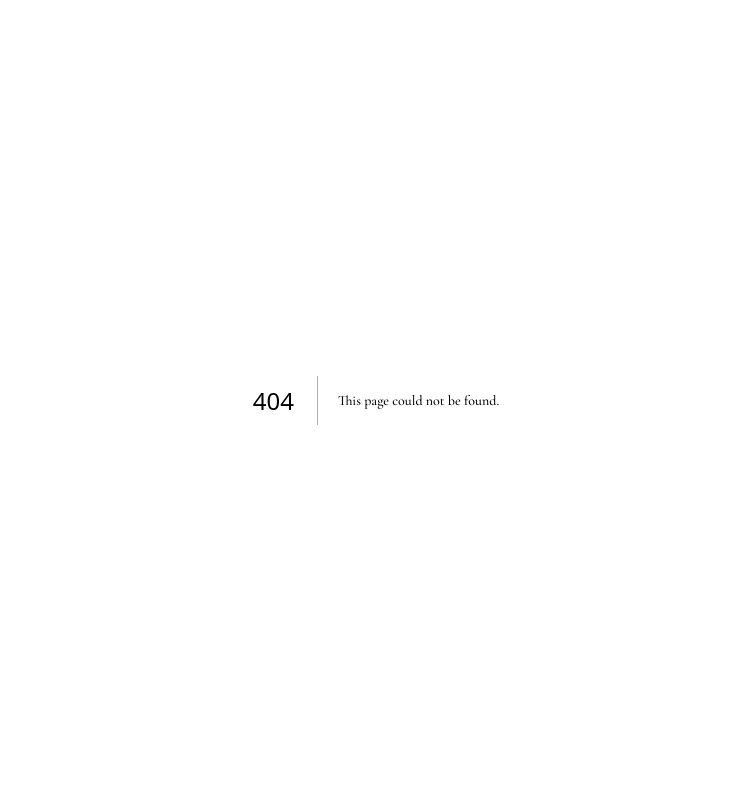
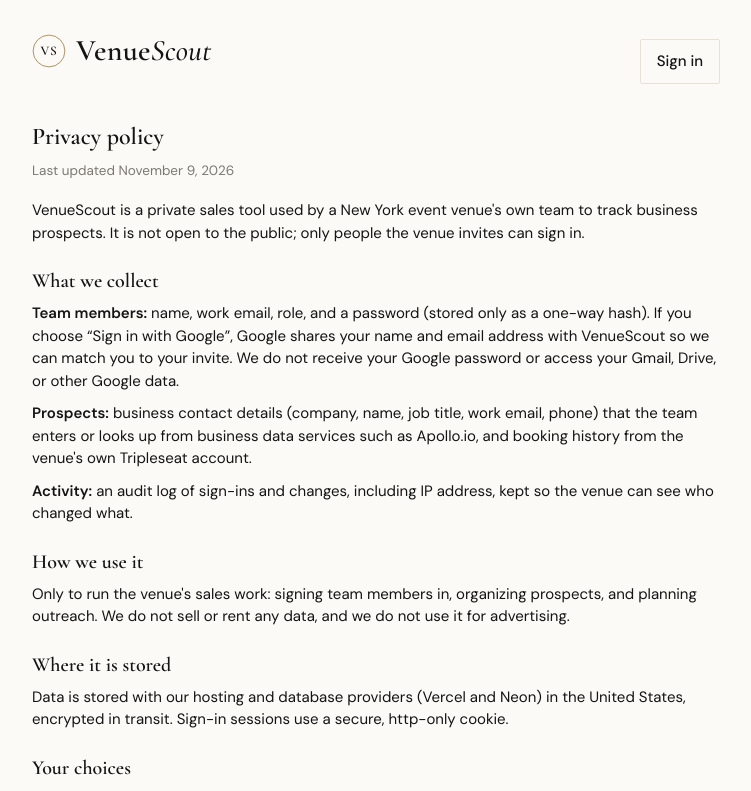
Before and after one commit to DanBen-2022/venuescout, a Next.js app: page /privacy in a window 1280 px wide. Before the commit this address had no page. Shown: the top 791 px of the page, without its empty margins (264-1015 px from the left). Built offline with nearby package versions, Linux system fonts and the light colour scheme.

Commit message:
Privacy policy and terms pages (for Google sign-in branding)
Co-Authored-By: Claude Opus 5.5 <noreply@anthropic.com>
Claude-Session: https://claude.ai/code/session_01B8woznQS93tnv579CDdKw1

```diff
--- a/app/globals.css
+++ b/app/globals.css
@@ -44,3 +44,5 @@ a.btn{text-decoration:none;display:inline-block}
 .gbtn:hover{border-color:var(--fg)}
 .or{display:flex;align-items:center;gap:10px;color:var(--muted);font-size:12.5px;margin:14px 0}
 .or::before,.or::after{content:"";flex:1;border-top:1px solid var(--line)}
+.legal h3{font-family:var(--f-display);font-size:20px;font-weight:600;margin:22px 0 6px}
+.legal p{margin:0 0 10px}
--- a/app/login/page.tsx
+++ b/app/login/page.tsx
@@ -26,6 +26,7 @@ export default function Login() {
         <button className="btn wide" disabled={busy}>{busy ? "Signing in…" : "Sign in"}</button>
         <p className="err" role="alert">{error}</p>
         <p className="sub" style={{ margin: 0 }}>Forgot your password? Ask your Owner to send a new invite link.</p>
+        <p className="sub" style={{ margin: "10px 0 0", fontSize: 12 }}><a href="/privacy">Privacy</a> · <a href="/terms">Terms</a></p>
       </form>
     </main>
   );
--- /dev/null
+++ b/app/privacy/page.tsx
@@ -0,0 +1,23 @@
+import LegalPage from "@/components/LegalPage";
+
+export const metadata = { title: "Privacy policy · VenueScout" };
+
+export default function Privacy() {
+  return (
+    <LegalPage title="Privacy policy">
+      <p>VenueScout is a private sales tool used by a New York event venue&apos;s own team to track business prospects. It is not open to the public; only people the venue invites can sign in.</p>
+      <h3>What we collect</h3>
+      <p><b>Team members:</b> name, work email, role, and a password (stored only as a one-way hash). If you choose &ldquo;Sign in with Google&rdquo;, Google shares your name and email address with VenueScout so we can match you to your invite. We do not receive your Google password or access your Gmail, Drive, or other Google data.</p>
+      <p><b>Prospects:</b> business contact details (company, name, job title, work email, phone) that the team enters or looks up from business data services such as Apollo.io, and booking history from the venue&apos;s own Tripleseat account.</p>
+      <p><b>Activity:</b> an audit log of sign-ins and changes, including IP address, kept so the venue can see who changed what.</p>
+      <h3>How we use it</h3>
+      <p>Only to run the venue&apos;s sales work: signing team members in, organizing prospects, and planning outreach. We do not sell or rent any data, and we do not use it for advertising.</p>
+      <h3>Where it is stored</h3>
+      <p>Data is stored with our hosting and database providers (Vercel and Neon) in the United States, encrypted in transit. Sign-in sessions use a secure, http-only cookie.</p>
+      <h3>Your choices</h3>
+      <p>Team members can ask the venue&apos;s VenueScout Owner to correct or delete their account. Anyone whose business contact details are stored can ask the venue to correct or remove them.</p>
+      <h3>Contact</h3>
+      <p>Questions about this policy go to the venue team that runs VenueScout, through the person who contacted you or invited you.</p>
+    </LegalPage>
+  );
+}
--- /dev/null
+++ b/components/LegalPage.tsx
@@ -0,0 +1,12 @@
+import Brand from "@/components/Brand";
+
+export default function LegalPage({ title, children }: { title: string; children: React.ReactNode }) {
+  return (
+    <main className="page" style={{ maxWidth: 720 }}>
+      <div className="top"><Brand /><a className="btn ghost" href="/login">Sign in</a></div>
+      <h2>{title}</h2>
+      <p className="sub">Last updated November 9, 2026</p>
+      <div className="legal">{children}</div>
+    </main>
+  );
+}
```
Also changed, not shown: app/terms/page.tsx (added, +21 -0 lines).
